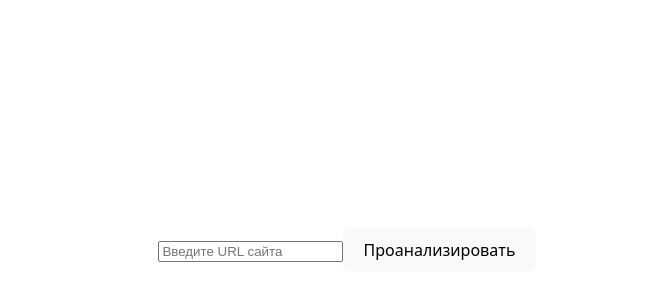
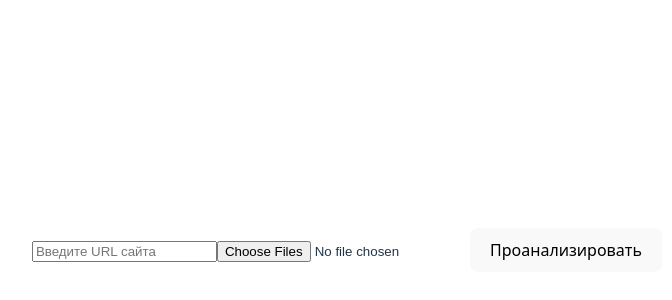
Before and after one commit to De-ad/diploma, a React (Vite) app in the folder frontend/: page / in a window 1280 px wide. Shown: the part 150-450 px from the top of the page, without its empty margins (293-965 px from the left). Built offline with nearby package versions, Linux system fonts and the light colour scheme.

Commit message:
Add file input

```diff
--- a/frontend/src/api/auditApi.ts
+++ b/frontend/src/api/auditApi.ts
@@ -7,3 +7,7 @@ import axios from "axios";
 //       "Content-Type": "application/json",
 //     },
 //   });
+
+const sendData = (websiteName: string, websiteImages? : []) => {
+
+}
--- a/frontend/src/components/Home/Home.tsx
+++ b/frontend/src/components/Home/Home.tsx
@@ -9,6 +9,7 @@ export const Home = () => {
   let navigate = useNavigate();
   const [websiteURL, setWebsiteURL] = useState<string>("");
   const [errorMessage, setErrorMessage] = useState<string>("");
+  const [websiteImages, setWebsiteImages] = useState(null);
 
   const handleAudit = () => {
     if (validateURL(websiteURL)) {
@@ -27,6 +28,7 @@ export const Home = () => {
         onChange={(e) => setWebsiteURL(e.target.value)}
         value={websiteURL}
       ></input>
+      <input type="file" id="websiteImages" name="websiteImages" accept="image/png, image/jpeg" multiple/>
       <button onClick={handleAudit}>Проанализировать</button>
       <div>{errorMessage}</div>
     </div>
```
